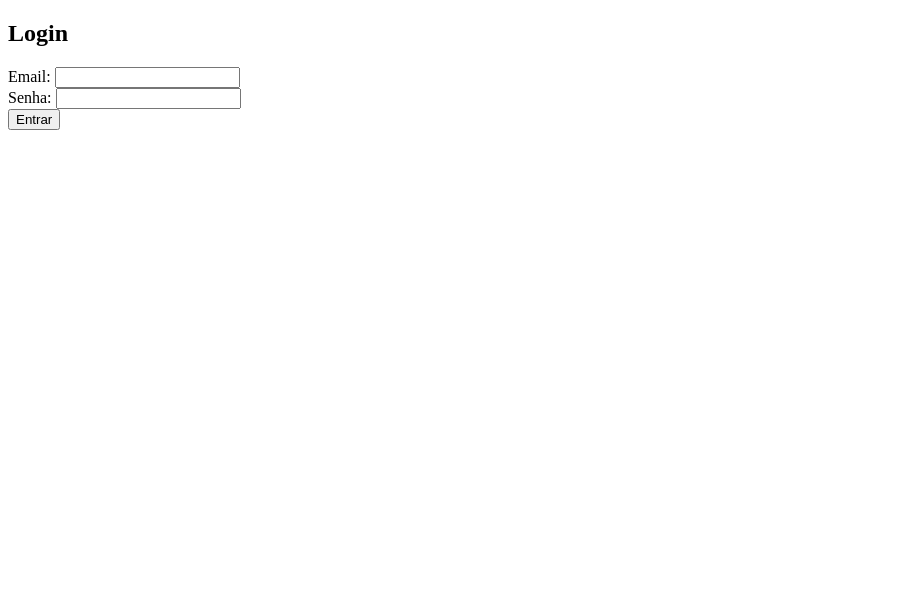
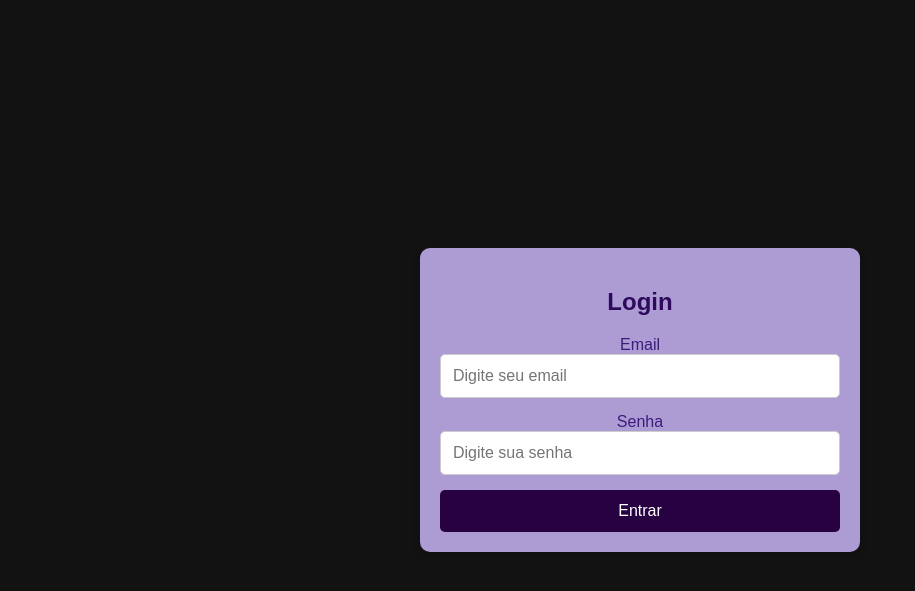
Before and after one commit to Marcelo-Uk/ppi-eventos, a PHP site: page / in a window 1280 px wide. Shown: the top 591 px of the page, without its empty margins (0-915 px from the left). Run offline with PHP 8.4, Linux system fonts and the light colour scheme.

Commit message:
--login ok --190924 --1645h

```diff
--- a/public/css/style.css
+++ b/public/css/style.css
@@ -209,3 +209,63 @@ footer {
     cursor: pointer;
     font-size: 16px;
 }
+
+/* Estilos para a página de login */
+.login-container {
+    height: 100vh; /* Altura total da viewport */
+    display: flex;
+    justify-content: center;
+    align-items: center;
+    background-color: #121212; /* Fundo escuro */
+}
+
+.login-box {
+    width: 400px;
+    padding: 20px;
+    background-color: #ad9bd4; /* Cor de fundo do formulário */
+    border-radius: 10px;
+    box-shadow: 0 2px 10px rgba(0, 0, 0, 0.2);
+    text-align: center;
+    color: rgb(61, 29, 122);
+}
+
+.login-box h2 {
+    color: #2e095c; /* Título em destaque */
+    margin-bottom: 20px;
+}
+
+/* Estilos para inputs no login */
+.login-box input[type="email"],
+.login-box input[type="password"] {
+    width: 100%;
+    padding: 12px;
+    margin-bottom: 15px;
+    border: 1px solid #ccc;
+    border-radius: 5px;
+    font-size: 16px;
+    background-color: #fff;
+    box-sizing: border-box;
+    transition: border-color 0.3s ease;
+}
+
+.login-box input:focus {
+    border-color: #bb86fc; /* Cor de foco */
+    outline: none;
+}
+
+/* Botão de login */
+.login-box button {
+    width: 100%;
+    padding: 12px;
+    background-color: #280142;
+    color: white;
+    border: none;
+    border-radius: 5px;
+    font-size: 16px;
+    cursor: pointer;
+    transition: background-color 0.3s ease;
+}
+
+.login-box button:hover {
+    background-color: #440f68;
+}
--- a/public/index.php
+++ b/public/index.php
@@ -4,17 +4,22 @@
     <meta charset="UTF-8">
     <meta name="viewport" content="width=device-width, initial-scale=1.0">
     <title>Login</title>
+    <link rel="stylesheet" href="/eventos/public/css/style.css"> <!-- Linkando o seu arquivo CSS principal -->
 </head>
 <body>
-    <h2>Login</h2>
-    <form method="POST" action="login.php">
-        <label>Email:</label>
-        <input type="email" name="email" required>
-        <br>
-        <label>Senha:</label>
-        <input type="password" name="password" required>
-        <br>
-        <input type="submit" value="Entrar">
-    </form>
+    <div class="login-container">
+        <div class="login-box">
+            <h2>Login</h2>
+            <form method="POST" action="login.php">
+                <label for="email">Email</label>
+                <input type="email" name="email" placeholder="Digite seu email" required>
+
+                <label for="password">Senha</label>
+                <input type="password" name="password" placeholder="Digite sua senha" required>
+
+                <button type="submit">Entrar</button>
+            </form>
+        </div>
+    </div>
 </body>
 </html>
```
